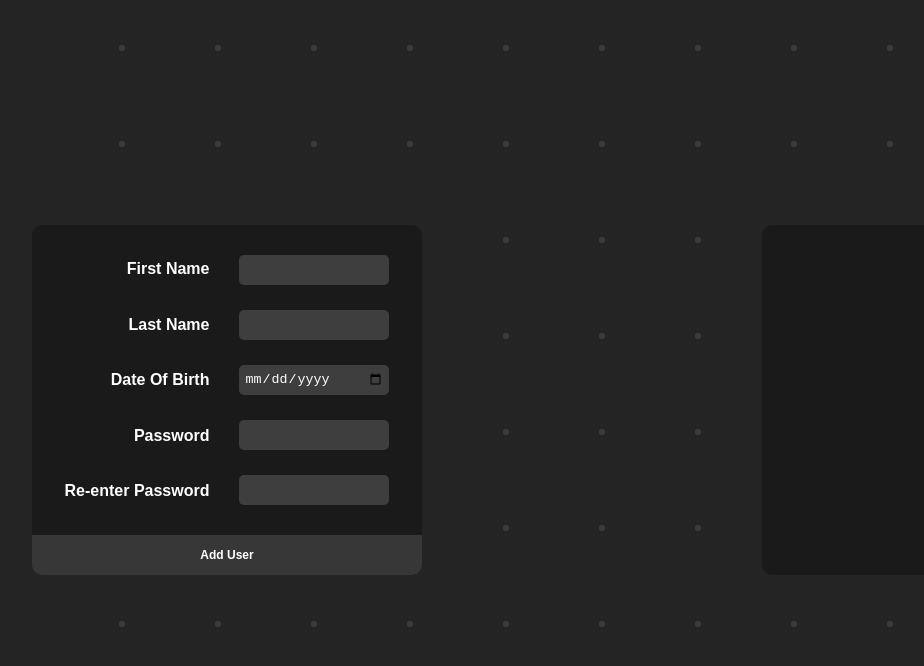
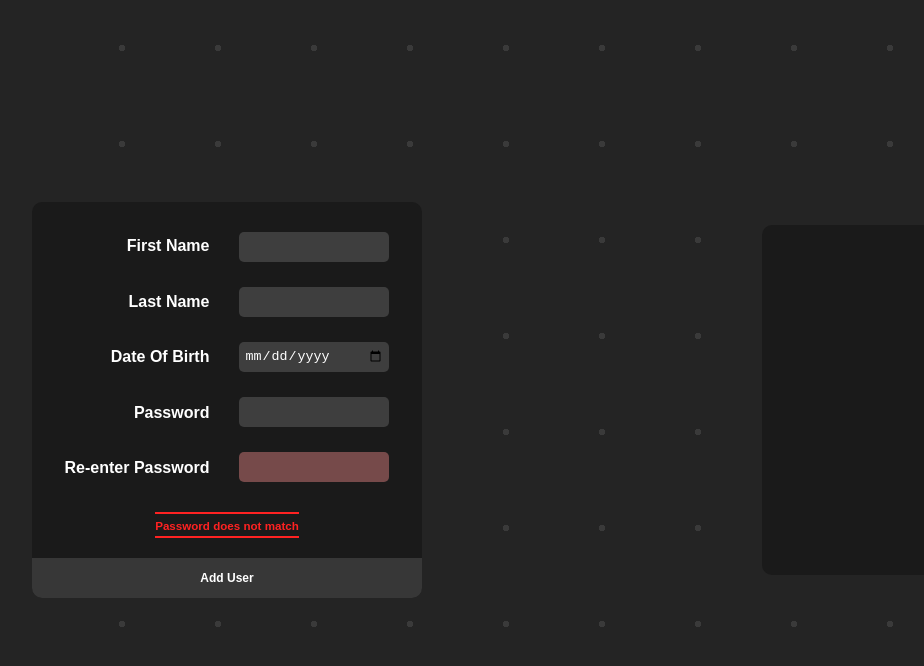
Before and after one commit to cheleaux/Client-Manager, a plain HTML site: page index.html in a window 1280 px wide. Shown: the whole page, without its empty margins (118-1042 px from the left). Drawn offline with nearby package versions, Linux system fonts and the light colour scheme.

Commit message:
refactored and abstracted addUser error handling

```diff
--- a/js/ManagerView.js
+++ b/js/ManagerView.js
@@ -24,9 +24,10 @@ export default class ManagerView {
                             <input type="text" name="last-name" id="last-name" required>
                             <input type="date" class="dob" name="dob" id="dob" required>
                             <input type="password" name="password" id="set-password" required>
-                            <input type="password" name="re-password" id="re-password" required>
+                            <input class="error-field" type="password" name="re-password" id="re-password" required>
                         </div>
                     </form>
+                    <span class="error-msg">Password does not match</span>
                     <button class="submit-btn">Add User</button>
                 </article>
                 <article class="user-list-area">
@@ -82,39 +83,9 @@ export default class ManagerView {
         User.saveUser(user);
     }
 
-
-    // TODO: Change Everything Again! make func to store current scrollY and determine which direction user has scrolled after scroll event -----
-
     _enableScrollSnap(){
         const newPosition = window.scrollY;
         newPosition > this.page.scrollPosition ? window.scrollTo( 0, this.page.height ) :  window.scrollTo( 0, 0 ) ;
         this.page.scrollPosition = newPosition;
     }
-
-    // _enableScrollSnap() {
-    //     if( this._isViewingForm() && this._isInSnapBoudnary ){
-    //         window.scrollTo(0, this.page.height)
-    //     }
-    //     else if( this._isViewingRegister() && this._isInSnapBoudnary ){
-    //         window.scrollTo(0, 0)
-    //     }
-    //     this._DelayScroll()
-
-    // }
-
-    // _isViewingForm(){
-    //    return window.scrollY < 70;
-    // }
-
-    // _isViewingRegister(){
-    //     return window.scrollY < this.page.height && window.scrollY >= ((Math.max(document.body.scrollHeight) / 2) - 70);
-    // }
-
-    // _isInSnapBoudnary(){
-    //     const snapBoudnaryStart = 69;
-    //     const snapoundaryEnd = (Math.max(document.body.scrollHeight) / 2) - 69;
-    //     return window.scrollY > snapBoudnaryStart && window.scrollY < snapoundaryEnd;
-    // }
-
-
 }
--- a/styles.css
+++ b/styles.css
@@ -40,6 +40,27 @@ html {
     text-decoration: none;
     color: rgb(27, 27, 27);
   }
+
+/* ---------------------- Utility Classes */
+
+.error-field{
+    background: rgb(118, 74, 74);
+}
+
+.error-field:focus{
+    outline: solid 1px rgb(216, 53, 38);
+    outline-offset: 3px;
+    background-color: rgb(159, 119, 119);
+}
+
+.error-msg{
+    color: rgb(255, 34, 34);
+    font-size: 0.725rem;
+    margin: 0 auto 20px auto;
+    border-top: 2px solid rgb(255, 34, 34);
+    border-bottom: 2px solid rgb(255, 34, 34);
+    padding: 5px 0 4px 0;
+}
 
 /* ------- Main Styles ------- */
 
@@ -131,6 +152,11 @@ input {
     border-radius: 5px;
     border: none;
     padding: 2px 5px;
+}
+
+input:focus {
+    background-color: rgb(115, 115, 115);
+    outline: none;
 }
 
 .submit-btn {
```
